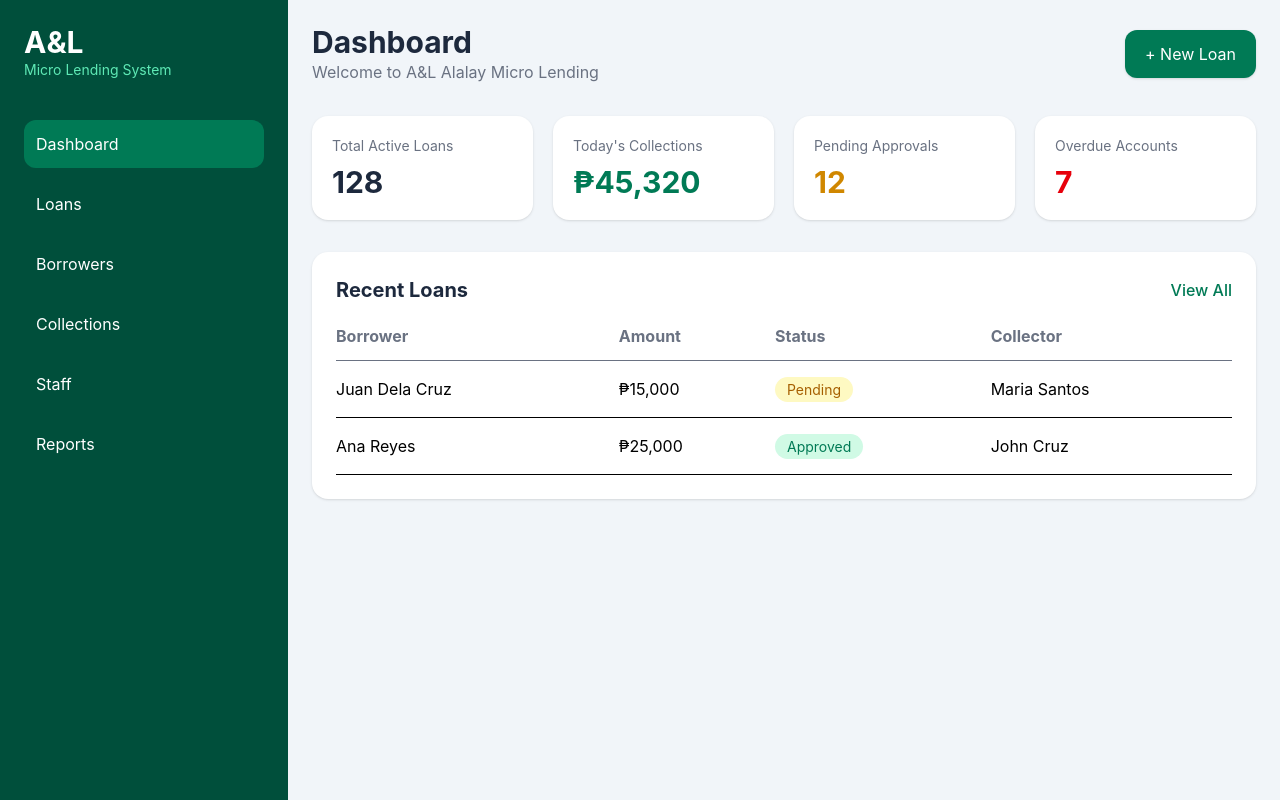
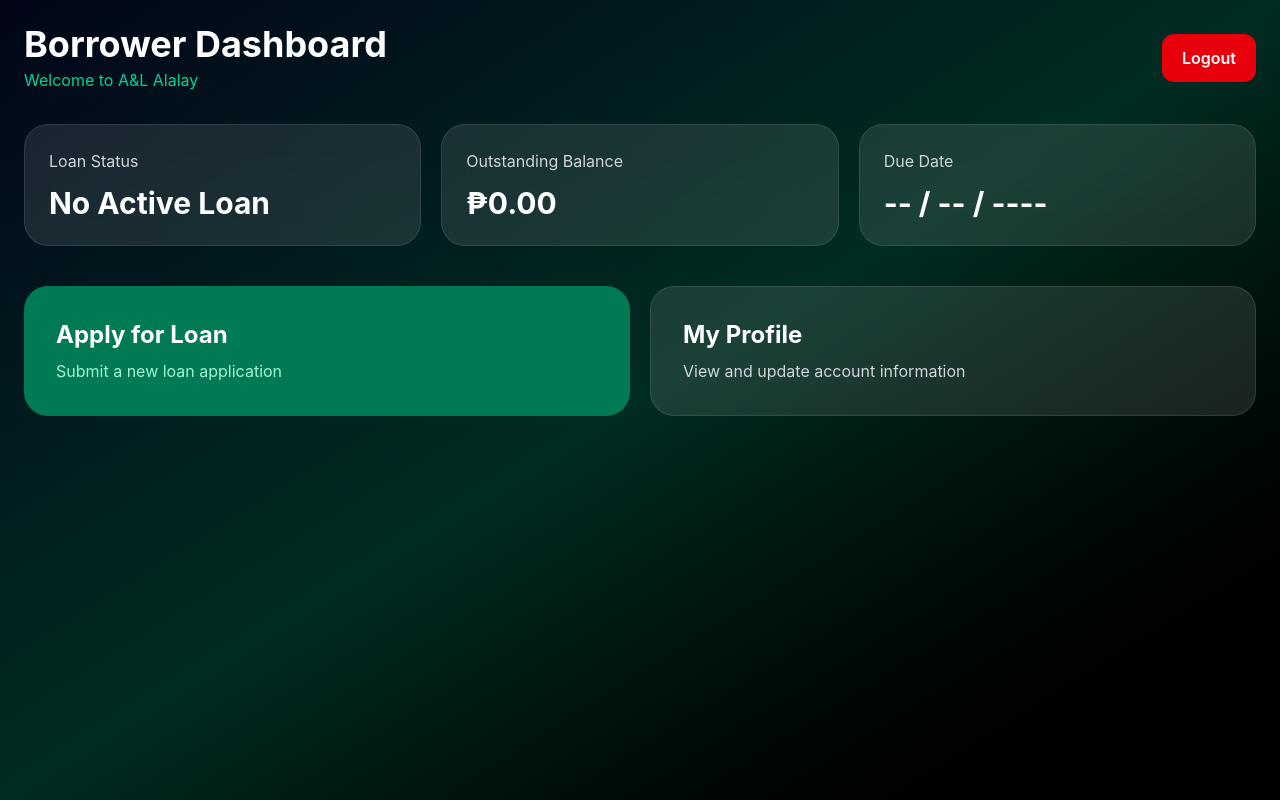
Before and after one commit to Ehnsheen01/lending-app, a Next.js app: page /dashboard in a window 1280 px wide. Built offline with nearby package versions, Linux system fonts and the light colour scheme; no server answers.

Commit message:
Create Borrower Dashboard

```diff
--- a/app/dashboard/page.tsx
+++ b/app/dashboard/page.tsx
@@ -1,177 +1,120 @@
+"use client"
+
+import { supabase } from "@/lib/supabase"
+import toast from "react-hot-toast"
+
 export default function DashboardPage() {
+
+  const handleLogout = async () => {
+
+    await supabase.auth.signOut()
+
+    toast.success("Logged out successfully!")
+
+    window.location.href = "/login"
+  }
+
   return (
-    <div className="min-h-screen bg-slate-100 flex">
-
-      {/* Sidebar */}
-      <aside className="w-72 bg-emerald-900 text-white p-6 hidden md:block">
-
-        <div className="mb-10">
-          <h1 className="text-3xl font-bold">
-            A&L
-          </h1>
-
-          <p className="text-emerald-300 text-sm">
-            Micro Lending System
-          </p>
-        </div>
-
-        <nav className="space-y-3">
-
-          <div className="bg-emerald-700 p-3 rounded-xl cursor-pointer">
-            Dashboard
-          </div>
-
-          <div className="hover:bg-emerald-800 p-3 rounded-xl cursor-pointer transition">
-            Loans
-          </div>
-
-          <div className="hover:bg-emerald-800 p-3 rounded-xl cursor-pointer transition">
-            Borrowers
-          </div>
-
-          <div className="hover:bg-emerald-800 p-3 rounded-xl cursor-pointer transition">
-            Collections
-          </div>
-
-          <div className="hover:bg-emerald-800 p-3 rounded-xl cursor-pointer transition">
-            Staff
-          </div>
-
-          <div className="hover:bg-emerald-800 p-3 rounded-xl cursor-pointer transition">
-            Reports
-          </div>
-
-        </nav>
-
-      </aside>
-
-      {/* Main Content */}
-      <main className="flex-1 p-6">
+    <div className="min-h-screen bg-gradient-to-br from-slate-950 via-emerald-950 to-black text-white p-6">
 
       {/* Header */}
       <div className="flex justify-between items-center mb-8">
 
         <div>
-            <h1 className="text-3xl font-bold text-slate-800">
-              Dashboard
+
+          <h1 className="text-4xl font-bold">
+            Borrower Dashboard
           </h1>
 
-            <p className="text-gray-500">
-              Welcome to A&L Alalay Micro Lending
+          <p className="text-emerald-400 mt-1">
+            Welcome to A&L Alalay
           </p>
+
         </div>
 
-          <button className="bg-emerald-700 hover:bg-emerald-800 text-white px-5 py-3 rounded-xl shadow">
-            + New Loan
+        <button
+          onClick={handleLogout}
+          className="bg-red-600 hover:bg-red-700 px-5 py-3 rounded-xl font-semibold"
+        >
+          Logout
         </button>
 
       </div>
 
-        {/* Stats */}
-        <div className="grid grid-cols-1 md:grid-cols-4 gap-5 mb-8">
+      {/* Loan Overview */}
+      <div className="grid gap-5 md:grid-cols-3">
 
-          <div className="bg-white p-5 rounded-2xl shadow">
-            <p className="text-gray-500 text-sm">
-              Total Active Loans
+        <div className="bg-white/10 backdrop-blur-lg rounded-3xl p-6 border border-white/10">
+
+          <p className="text-gray-300">
+            Loan Status
           </p>
 
-            <h2 className="text-3xl font-bold text-slate-800 mt-2">
-              128
+          <h2 className="text-3xl font-bold mt-3">
+            No Active Loan
           </h2>
+
         </div>
 
-          <div className="bg-white p-5 rounded-2xl shadow">
-            <p className="text-gray-500 text-sm">
-              Today's Collections
+        <div className="bg-white/10 backdrop-blur-lg rounded-3xl p-6 border border-white/10">
+
+          <p className="text-gray-300">
+            Outstanding Balance
           </p>
 
-            <h2 className="text-3xl font-bold text-emerald-700 mt-2">
-              ₱45,320
+          <h2 className="text-3xl font-bold mt-3">
+            ₱0.00
           </h2>
+
         </div>
 
-          <div className="bg-white p-5 rounded-2xl shadow">
-            <p className="text-gray-500 text-sm">
-              Pending Approvals
+        <div className="bg-white/10 backdrop-blur-lg rounded-3xl p-6 border border-white/10">
+
+          <p className="text-gray-300">
+            Due Date
           </p>
 
-            <h2 className="text-3xl font-bold text-yellow-600 mt-2">
-              12
+          <h2 className="text-3xl font-bold mt-3">
+            -- / -- / ----
           </h2>
-          </div>
 
-          <div className="bg-white p-5 rounded-2xl shadow">
-            <p className="text-gray-500 text-sm">
-              Overdue Accounts
-            </p>
-
-            <h2 className="text-3xl font-bold text-red-600 mt-2">
-              7
-            </h2>
         </div>
 
       </div>
 
-        {/* Recent Loans */}
-        <div className="bg-white rounded-2xl shadow p-6">
+      {/* Actions */}
+      <div className="mt-10 grid gap-5 md:grid-cols-2">
 
-          <div className="flex justify-between items-center mb-5">
+        <button
+          className="bg-emerald-700 hover:bg-emerald-800 rounded-3xl p-8 text-left transition-all"
+        >
 
-            <h2 className="text-xl font-bold text-slate-800">
-              Recent Loans
+          <h2 className="text-2xl font-bold">
+            Apply for Loan
           </h2>
 
-            <button className="text-emerald-700 font-medium">
-              View All
+          <p className="mt-2 text-emerald-200">
+            Submit a new loan application
+          </p>
+
+        </button>
+
+        <button
+          className="bg-white/10 hover:bg-white/20 rounded-3xl p-8 text-left transition-all border border-white/10"
+        >
+
+          <h2 className="text-2xl font-bold">
+            My Profile
+          </h2>
+
+          <p className="mt-2 text-gray-300">
+            View and update account information
+          </p>
+
         </button>
 
       </div>
 
-          <table className="w-full">
-
-            <thead>
-              <tr className="text-left text-gray-500 border-b">
-
-                <th className="pb-3">Borrower</th>
-                <th className="pb-3">Amount</th>
-                <th className="pb-3">Status</th>
-                <th className="pb-3">Collector</th>
-
-              </tr>
-            </thead>
-
-            <tbody>
-
-              <tr className="border-b">
-                <td className="py-4">Juan Dela Cruz</td>
-                <td>₱15,000</td>
-                <td>
-                  <span className="bg-yellow-100 text-yellow-700 px-3 py-1 rounded-full text-sm">
-                    Pending
-                  </span>
-                </td>
-                <td>Maria Santos</td>
-              </tr>
-
-              <tr className="border-b">
-                <td className="py-4">Ana Reyes</td>
-                <td>₱25,000</td>
-                <td>
-                  <span className="bg-emerald-100 text-emerald-700 px-3 py-1 rounded-full text-sm">
-                    Approved
-                  </span>
-                </td>
-                <td>John Cruz</td>
-              </tr>
-
-            </tbody>
-
-          </table>
-
-        </div>
-
-      </main>
-
     </div>
   )
 }
```
Lines whose indentation alone changed are shown as unchanged.
